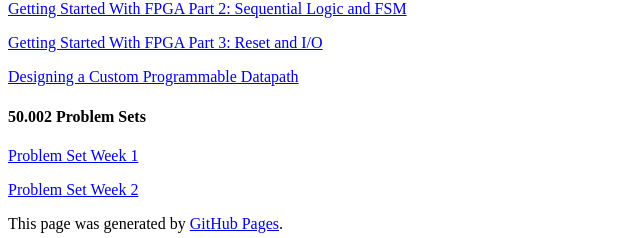
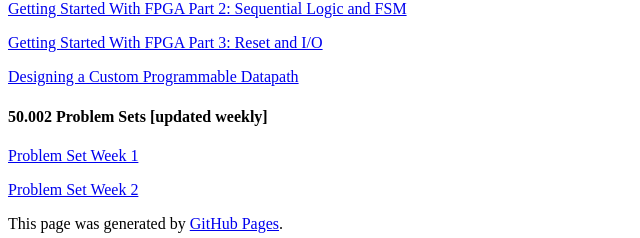
Before and after one commit to natalieagus/natalieagus.github.io, a Jekyll site: the page built from index.md, in a window 1280 px wide. Shown: the part 880-1118 px from the top of the page, without its empty margins (0-640 px from the left). Built offline with Jekyll 4.4.1, drawn with Linux system fonts in a browser that asks for light colours; our own code applies the rules of GitHub Pages for plain Markdown files; formulas are drawn with MathJax 3; a script that is not in the unit is left out; the repository's description, which GitHub fills in, is left out.

Commit message:
notice for PSet

```diff
--- a/index.md
+++ b/index.md
@@ -47,7 +47,7 @@
 
 [Designing a Custom Programmable Datapath](https://natalieagus.github.io/50002/1D_programmable_machine.html)
 
-#### 50.002 Problem Sets
+#### 50.002 Problem Sets [updated weekly]
 [Problem Set Week 1](https://natalieagus.github.io/50002/PS1/)
 
 [Problem Set Week 2](https://natalieagus.github.io/50002/PS2/)
```
